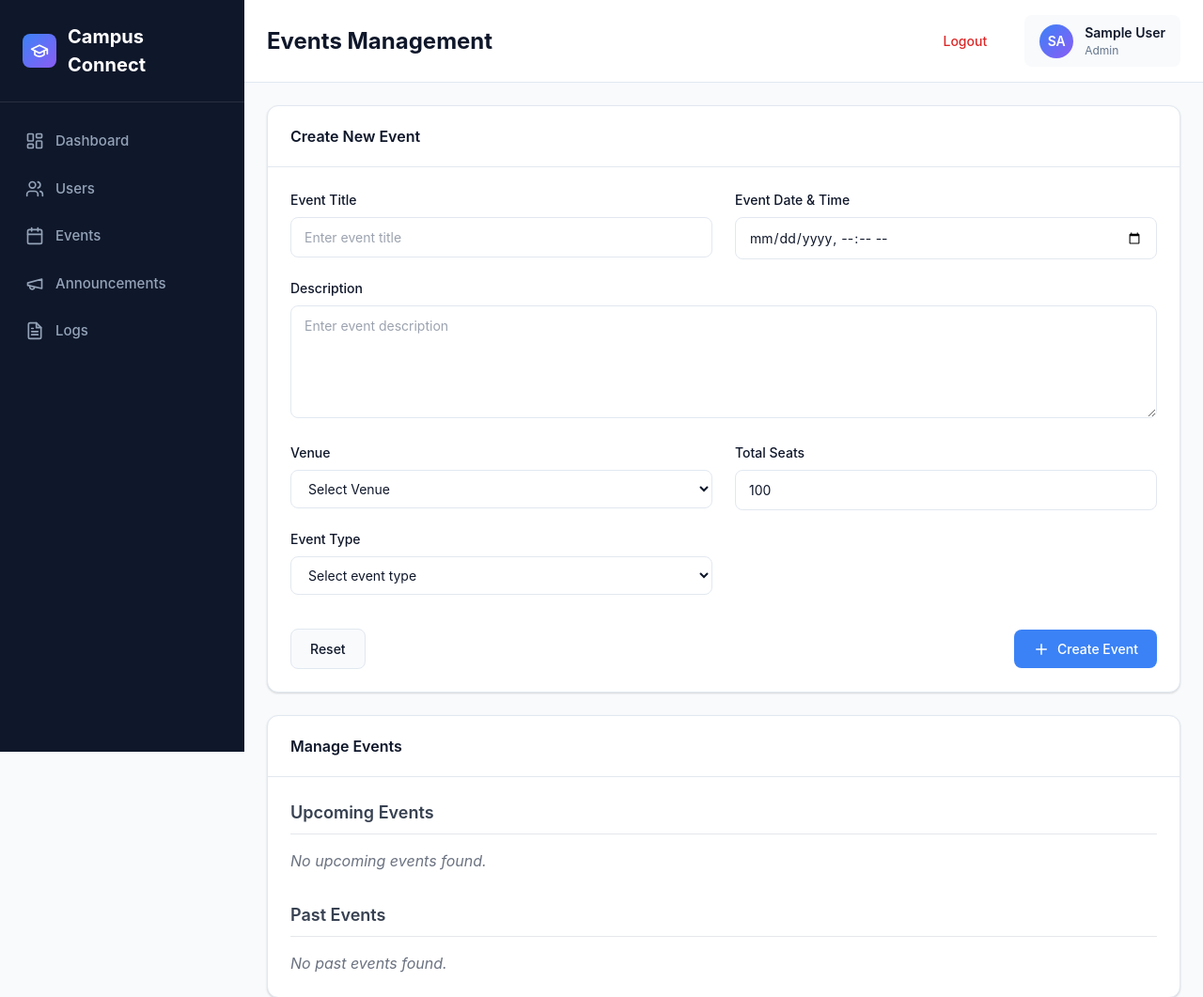
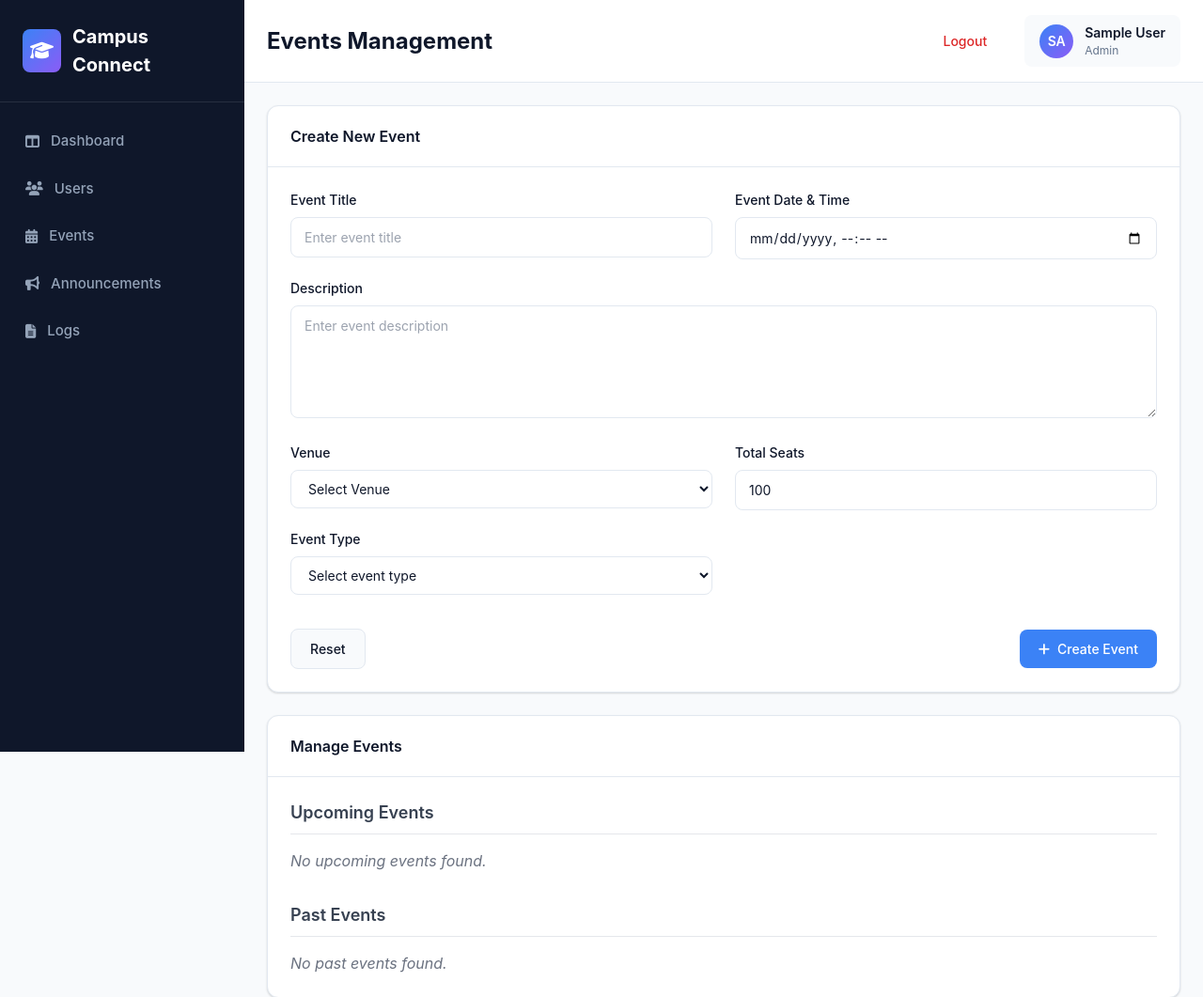
Before and after one commit to dhyeydaftary/Campus-Connect, a Flask app: page /admin/events in a window 1280 px wide. Shown: the top 1061 px of the page at 94% size. Run offline with Flask 3, Linux system fonts and the light colour scheme; the visitor is signed in with stand-in values (Sample User, id 1); data that the repository does not hold is empty; some libraries are stand-ins or nearby versions.

Commit message:
fix: refine icons and fix minor UI issues

```diff
--- a/static/js/admin/events.js
+++ b/static/js/admin/events.js
@@ -2,6 +2,33 @@ document.addEventListener('DOMContentLoaded', () => {
     loadEvents();
     setupFormHandlers();
 });
+
+// Helper to ensure date is treated as UTC
+function parseAsUTC(dateStr) {
+    if (!dateStr) return new Date();
+
+    // Robust parsing: Extract components and force UTC construction
+    // This handles "YYYY-MM-DD HH:MM:SS" or "YYYY-MM-DDTHH:MM:SS"
+    // and ignores any attached timezone offsets that might be incorrect/naive
+    const match = dateStr.match(/^(\d{4})-(\d{2})-(\d{2})[T\s](\d{2}):(\d{2})(?::(\d{2}))?/);
+    if (match) {
+        return new Date(Date.UTC(
+            parseInt(match[1]),
+            parseInt(match[2]) - 1,
+            parseInt(match[3]),
+            parseInt(match[4]),
+            parseInt(match[5]),
+            parseInt(match[6] || 0)
+        ));
+    }
+
+    // If string has 'Z' or offset (+00:00), parse normally
+    if (dateStr.indexOf('Z') !== -1 || /[+-]\d{2}:?\d{2}$/.test(dateStr) || dateStr.indexOf('GMT') !== -1 || dateStr.indexOf('UTC') !== -1) {
+        return new Date(dateStr);
+    }
+    // Otherwise, treat as UTC by appending Z (and replacing space with T if needed)
+    return new Date(dateStr.replace(' ', 'T') + 'Z');
+}
 
 function loadEvents() {
     fetch('/admin/api/events/upcoming')
@@ -23,7 +50,7 @@ function renderEvents(events, containerId, isUpcoming) {
     }
 
     events.forEach(event => {
-        const date = new Date(event.date).toLocaleString('en-US', {
+        const date = parseAsUTC(event.date).toLocaleString('en-US', {
             month: 'short', day: 'numeric', year: 'numeric', hour: 'numeric', minute: '2-digit'
         });
 
@@ -45,12 +72,15 @@ function renderEvents(events, containerId, isUpcoming) {
             <div class="flex gap-2">
                 ${isUpcoming ? `
                 <button onclick="openEditModal(${event.id})" class="btn btn-secondary text-sm px-3 py-1">
+                    <i class="fa-solid   fa-pen-to-square"></i>
                     Update
                 </button>` : ''}
                 <button onclick="openViewModal(${event.id})" class="btn btn-secondary text-sm px-3 py-1">
+                    <i class="fa-solid fa-eye"></i>
                     View Details
                 </button>
                 <button onclick="downloadPdf(${event.id})" class="btn btn-secondary text-sm px-3 py-1 text-red-600 border-red-200 hover:bg-red-50">
+                    <i class="fa-solid fa-file-pdf"></i>
                     PDF
                 </button>
             </div>
@@ -175,9 +205,9 @@ async function openEditModal(id) {
     // Format date for datetime-local input (YYYY-MM-DDTHH:mm)
     // event.date is UTC ISO (e.g., "2023-10-27T14:00:00Z")
     // We need to display it in local time for the input
-    const d = new Date(event.date);
-    d.setMinutes(d.getMinutes() - d.getTimezoneOffset()); // Adjust for local input
-    document.getElementById('edit-date').value = d.toISOString().slice(0, 16);
+    const d = parseAsUTC(event.date);
+    const localDate = new Date(d.getTime() - (d.getTimezoneOffset() * 60000));
+    document.getElementById('edit-date').value = localDate.toISOString().slice(0, 16);
 
     document.getElementById('edit-modal').classList.remove('hidden');
 }
@@ -200,7 +230,7 @@ async function openViewModal(id) {
     document.getElementById('view-modal-title').textContent = event.title;
     document.getElementById('view-description').textContent = event.description;
 
-    const dateObj = new Date(event.date);
+    const dateObj = parseAsUTC(event.date);
     document.getElementById('view-date').textContent = dateObj.toLocaleDateString('en-US', { weekday: 'short', year: 'numeric', month: 'short', day: 'numeric' });
     document.getElementById('view-time').textContent = dateObj.toLocaleTimeString('en-US', { hour: 'numeric', minute: '2-digit' });
 
--- a/templates/admin/announcements.html
+++ b/templates/admin/announcements.html
@@ -22,10 +22,7 @@
                         <span id="char-count">0</span> / 500 characters
                     </span>
                     <button type="submit" class="btn btn-primary" id="publish-btn">
-                        <svg xmlns="http://www.w3.org/2000/svg" width="18" height="18" viewBox="0 0 24 24" fill="none"
-                            stroke="currentColor" stroke-width="2" stroke-linecap="round" stroke-linejoin="round">
-                            <path d="m3 11 18-5v12L3 14v-3z" />
-                        </svg>
+                        <i class="fa-solid fa-paper-plane"></i>
                         Publish Announcement
                     </button>
                 </div>
--- a/templates/admin/events.html
+++ b/templates/admin/events.html
@@ -54,11 +54,7 @@
                 <div class="flex justify-between items-center mt-4">
                     <button type="button" class="btn btn-secondary" onclick="resetForm()">Reset</button>
                     <button type="submit" class="btn btn-primary" id="submit-btn">
-                        <svg xmlns="http://www.w3.org/2000/svg" width="18" height="18" viewBox="0 0 24 24" fill="none"
-                            stroke="currentColor" stroke-width="2" stroke-linecap="round" stroke-linejoin="round">
-                            <path d="M12 5v14" />
-                            <path d="M5 12h14" />
-                        </svg>
+                        <i class="fa-solid fa-plus"></i>
                         Create Event
                     </button>
                 </div>
@@ -172,10 +168,7 @@
     <div id="success-message" class="card mt-4" style="display: none; border-left: 4px solid #10b981;">
         <div class="card-body flex items-center gap-4">
             <div class="kpi-icon green">
-                <svg xmlns="http://www.w3.org/2000/svg" width="24" height="24" viewBox="0 0 24 24" fill="none"
-                    stroke="currentColor" stroke-width="2" stroke-linecap="round" stroke-linejoin="round">
-                    <polyline points="20,6 9,17 4,12" />
-                </svg>
+                <i class="fa-solid fa-check"></i>
             </div>
             <div>
                 <h3 style="font-weight: 600; color: var(--text-primary);">Event Created Successfully!</h3>
--- a/templates/admin/layout.html
+++ b/templates/admin/layout.html
@@ -10,6 +10,9 @@
 
     <!-- Charts -->
     <script src="https://cdn.jsdelivr.net/npm/chart.js"></script>
+
+    <!-- Font Awesome -->
+    <link rel="stylesheet" href="https://cdnjs.cloudflare.com/ajax/libs/font-awesome/6.4.0/css/all.min.css">
 
     <!-- Admin CSS -->
     <link rel="stylesheet" href="{{ url_for('static', filename='css/admin/admin.css') }}">
--- a/templates/admin/logs.html
+++ b/templates/admin/logs.html
@@ -18,11 +18,7 @@
                     <option value="Create Announcement">Announcement Created</option>
                 </select>
                 <button class="btn btn-secondary" onclick="downloadLogs()">
-                    <svg xmlns="http://www.w3.org/2000/svg" width="16" height="16" viewBox="0 0 24 24" fill="none" stroke="currentColor" stroke-width="2" stroke-linecap="round" stroke-linejoin="round">
-                        <path d="M21 15v4a2 2 0 0 1-2 2H5a2 2 0 0 1-2-2v-4"></path>
-                        <polyline points="7 10 12 15 17 10"></polyline>
-                        <line x1="12" y1="15" x2="12" y2="3"></line>
-                    </svg>
+                    <i class="fa-solid fa-download"></i>
                     Download Logs
                 </button>
             </div>
--- a/templates/admin/sidebar.html
+++ b/templates/admin/sidebar.html
@@ -3,63 +3,30 @@
     <div class="sidebar-logo">
         <h1>
             <span>
-                <svg xmlns="http://www.w3.org/2000/svg" width="20" height="20" viewBox="0 0 24 24" fill="none"
-                    stroke="currentColor" stroke-width="2" stroke-linecap="round" stroke-linejoin="round">
-                    <path d="M22 10v6M2 10l10-5 10 5-10 5z" />
-                    <path d="M6 12v5c3 3 9 3 12 0v-5" />
-                </svg>
+                <i class="fa-solid fa-graduation-cap"></i>
             </span>
             Campus Connect
         </h1>
     </div>
     <nav class="sidebar-nav">
         <a href="{{ url_for('admin_dashboard_page') }}" class="nav-item">
-            <svg xmlns="http://www.w3.org/2000/svg" viewBox="0 0 24 24" fill="none" stroke="currentColor"
-                stroke-width="2" stroke-linecap="round" stroke-linejoin="round">
-                <rect width="7" height="9" x="3" y="3" rx="1" />
-                <rect width="7" height="5" x="14" y="3" rx="1" />
-                <rect width="7" height="9" x="14" y="12" rx="1" />
-                <rect width="7" height="5" x="3" y="16" rx="1" />
-            </svg>
+            <i class="fa-solid fa-table-columns"></i>
             Dashboard
         </a>
         <a href="{{ url_for('admin_users_page') }}" class="nav-item">
-            <svg xmlns="http://www.w3.org/2000/svg" viewBox="0 0 24 24" fill="none" stroke="currentColor"
-                stroke-width="2" stroke-linecap="round" stroke-linejoin="round">
-                <path d="M16 21v-2a4 4 0 0 0-4-4H6a4 4 0 0 0-4 4v2" />
-                <circle cx="9" cy="7" r="4" />
-                <path d="M22 21v-2a4 4 0 0 0-3-3.87" />
-                <path d="M16 3.13a4 4 0 0 1 0 7.75" />
-            </svg>
+            <i class="fa-solid fa-users"></i>
             Users
         </a>
         <a href="{{ url_for('admin_events_page') }}" class="nav-item">
-            <svg xmlns="http://www.w3.org/2000/svg" viewBox="0 0 24 24" fill="none" stroke="currentColor"
-                stroke-width="2" stroke-linecap="round" stroke-linejoin="round">
-                <path d="M8 2v4" />
-                <path d="M16 2v4" />
-                <rect width="18" height="18" x="3" y="4" rx="2" />
-                <path d="M3 10h18" />
-            </svg>
+            <i class="fa-solid fa-calendar-days"></i>
             Events
         </a>
         <a href="{{ url_for('admin_announcements_page') }}" class="nav-item">
-            <svg xmlns="http://www.w3.org/2000/svg" viewBox="0 0 24 24" fill="none" stroke="currentColor"
-                stroke-width="2" stroke-linecap="round" stroke-linejoin="round">
-                <path d="m3 11 18-5v12L3 14v-3z" />
-                <path d="M11.6 16.8a3 3 0 1 1-5.8-1.6" />
-            </svg>
+            <i class="fa-solid fa-bullhorn"></i>
             Announcements
         </a>
         <a href="{{ url_for('admin_logs_page') }}" class="nav-item">
-            <svg xmlns="http://www.w3.org/2000/svg" viewBox="0 0 24 24" fill="none" stroke="currentColor"
-                stroke-width="2" stroke-linecap="round" stroke-linejoin="round">
-                <path d="M14 2H6a2 2 0 0 0-2 2v16a2 2 0 0 0 2 2h12a2 2 0 0 0 2-2V8z" />
-                <polyline points="14,2 14,8 20,8" />
-                <line x1="16" y1="13" x2="8" y2="13" />
-                <line x1="16" y1="17" x2="8" y2="17" />
-                <polyline points="10,9 9,9 8,9" />
-            </svg>
+            <i class="fa-solid fa-file-lines"></i>
             Logs
         </a>
     </nav>
```
Also changed, not shown: templates/admin/dashboard.html (+5 -27 lines).
